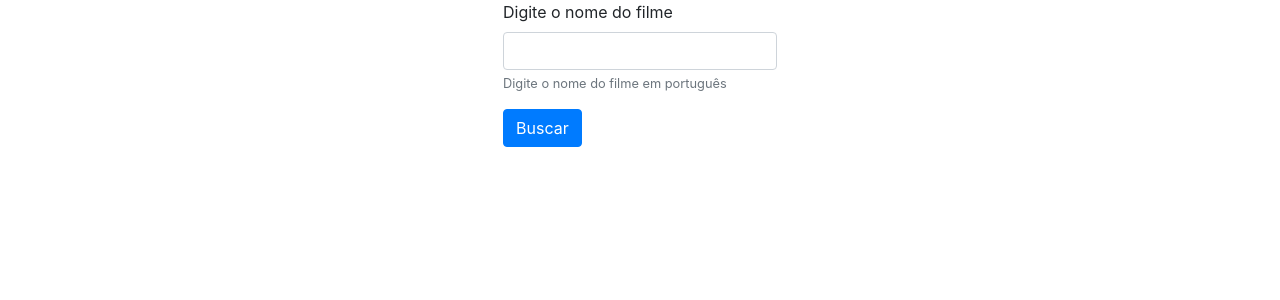
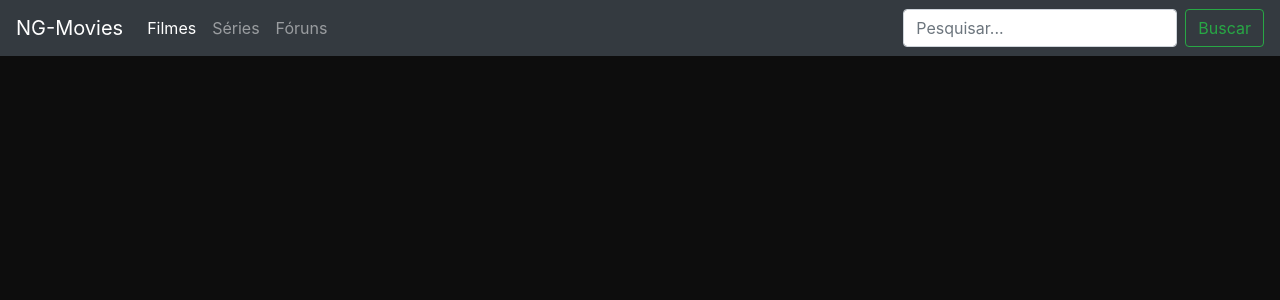
Before and after one commit to guilherme-ribas/angular-movies-social-media, an Angular app: page / in a window 1280 px wide. Shown: the top 300 px of the page. Built offline with nearby package versions, Linux system fonts and the light colour scheme.

Commit message:
pipe title, default image, colors palette e new nav-bat

```diff
--- a/src/app/app.component.html
+++ b/src/app/app.component.html
@@ -1,14 +1,29 @@
 
-<ul class="nav justify-content-center">
-  <li class="nav-item">
-      <div class="form-group ">
-        <label for="exampleInputEmail1">Digite o nome do filme</label>
-        <input #filme  type="text" class="form-control" id="filme" >
-        <small  id="filme" class="form-text text-muted">Digite o nome do filme em português</small>
-      </div>
-      <button (click)="searchMovie(filme.value)" type="button" class="btn btn-primary">Buscar</button>
-  </li>
-</ul>
+
+<nav class="navbar navbar-expand-lg navbar-dark bg-dark">
+  <a class="navbar-brand" href="#">NG-Movies</a>
+  <button class="navbar-toggler" type="button" data-toggle="collapse" data-target="#navbarSupportedContent" aria-controls="navbarSupportedContent" aria-expanded="false" aria-label="Toggle navigation">
+    <span class="navbar-toggler-icon"></span>
+  </button>
+
+  <div class="collapse navbar-collapse" id="navbarSupportedContent">
+    <ul class="navbar-nav mr-auto">
+      <li class="nav-item active">
+        <a class="nav-link" href="#">Filmes <span class="sr-only">(current)</span></a>
+      </li>
+      <li class="nav-item">
+        <a class="nav-link" href="#">Séries</a>
+      </li>
+      <li class="nav-item">
+        <a class="nav-link" href="#">Fóruns</a>
+      </li>
+    </ul>
+    <form class="form-inline my-2 my-lg-0">
+      <input #filme class="form-control mr-sm-2" type="search" placeholder="Pesquisar..." aria-label="Search">
+      <button class="btn btn-outline-success my-2 my-sm-0" (click)="searchMovie(filme.value)" type="submit">Buscar</button>
+    </form>
+  </div>
+</nav>
 <div class="row">
   <div class="col-sm-4" *ngFor="let filme of filmes$ | async">
     <div >
--- a/src/app/app.module.ts
+++ b/src/app/app.module.ts
@@ -7,14 +7,14 @@ import { FormsModule } from '@angular/forms';
 import { HttpClientModule } from '@angular/common/http';
 import { FilmeListaComponent } from './filme-lista/filme-lista.component';
 import { FilmeCardComponent } from './filme-card/filme-card.component';
-import { FilmeDescricaoPipe } from './filme-card/filme-descricao.pipe';
+import { FilmePipe } from './filme-card/filme.pipe';
 
 @NgModule({
   declarations: [
     AppComponent,
     FilmeListaComponent,
     FilmeCardComponent,
-    FilmeDescricaoPipe
+    FilmePipe
   ],
   imports: [
     BrowserModule,
--- a/src/app/filme-card/filme-card.component.css
+++ b/src/app/filme-card/filme-card.component.css
@@ -1,6 +1,6 @@
 .msm-card {
-  background-color: rgb(211, 211, 211);
-  border: 3px solid rgb(201, 212, 100);
+  background-color:#D9C2AD;
+  border: 3px solid #735A51;
   border-radius: 10px;
   margin: 5px 10px;
   padding: 10px;
--- a/src/app/filme-card/filme-card.component.html
+++ b/src/app/filme-card/filme-card.component.html
@@ -1,11 +1,12 @@
 <div class="msm-card">
   <div class="row">
     <div class="col-sm-3">
-      <img style="width: 100%;" src="https://image.tmdb.org/t/p/w500/{{ filme.poster_path }}" alt="">
+      <img *ngIf="filme.poster_path"  style="width: 100%;" src="https://image.tmdb.org/t/p/w500/{{ filme.poster_path }}" alt="">
+      <img *ngIf="!filme.poster_path"  style="width: 100%;" src="../../assets/card-default.png" alt="">
     </div>
     <div class="col-sm-9">
-      <h4> {{ filme.title }}</h4>
-      <p>{{ filme.overview | descricao}}</p>
+      <h4> {{ filme.title | filme: 'title' }}</h4>
+      <p>{{ filme.overview | filme: 'overview'}}</p>
     </div>
 
   </div>
--- a/src/app/filme-card/filme-descricao.pipe.ts
+++ /dev/null
@@ -1,14 +0,0 @@
-import { Pipe, PipeTransform } from '@angular/core';
-
-@Pipe({
-  name: 'descricao'
-})
-export class FilmeDescricaoPipe implements PipeTransform {
-
-  transform(value: any, ...args: any[]): any {
-    if(value.length > 167){
-      return value.substr(0, 167)   + '...' ;
-    }
-  }
-
-}
--- /dev/null
+++ b/src/app/filme-card/filme.pipe.ts
@@ -0,0 +1,25 @@
+import { Pipe, PipeTransform } from '@angular/core';
+
+@Pipe({
+  name: 'filme'
+})
+export class FilmePipe implements PipeTransform {
+
+  transform(value: any, tipo: any): any {
+    if (tipo === 'title') {
+      if (value.length > 33) {
+        return value.substr(0, 33)   + '...' ;
+      } else {
+        return value;
+      }
+    } else if (tipo === 'overview') {
+      if (value.length > 167) {
+        return value.substr(0, 167)   + '...' ;
+      } else {
+        return value;
+      }
+    }
+
+  }
+
+}
--- a/src/styles.css
+++ b/src/styles.css
@@ -1,4 +1,5 @@
 /* You can add global styles to this file, and also import other style files */
 .msm-container {
   margin: 0 auto;
+  background-color: #0D0D0D;
 }
```
Also changed, not shown: src/assets/card-default.png (added).
